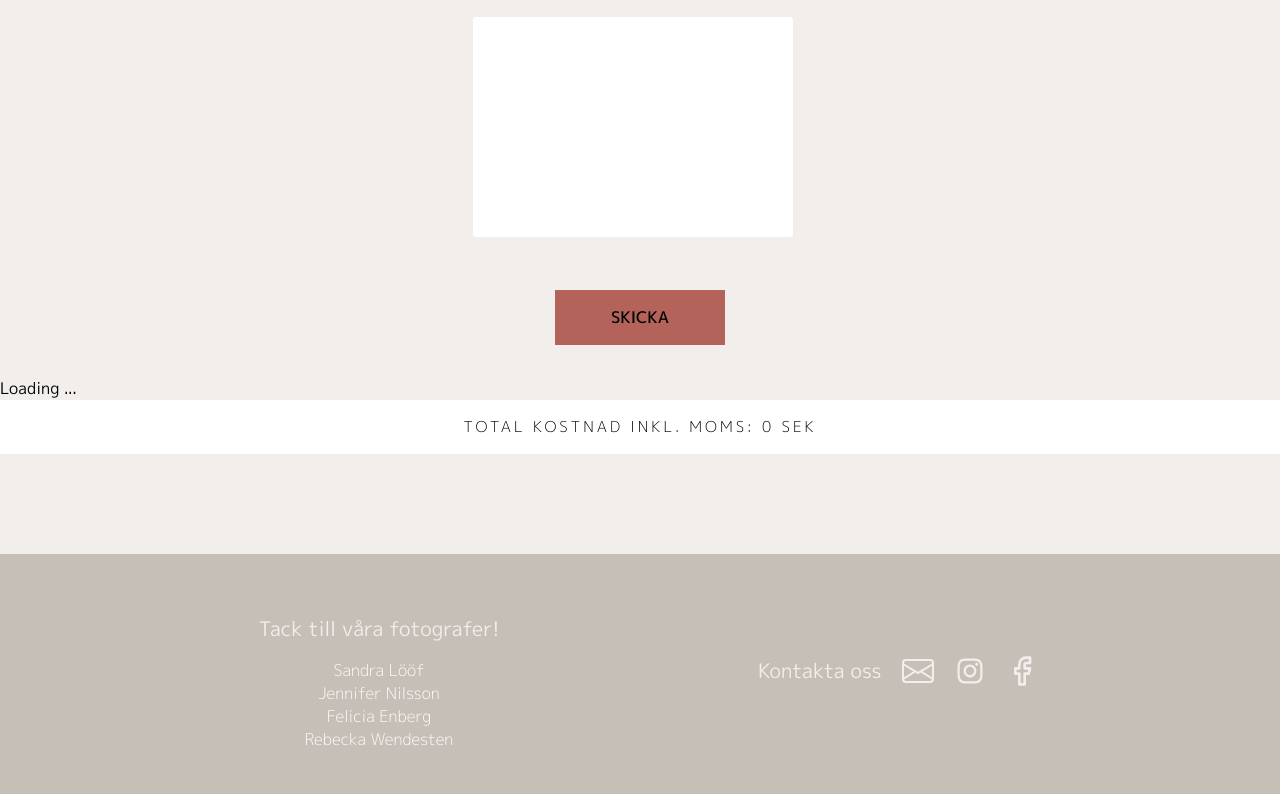
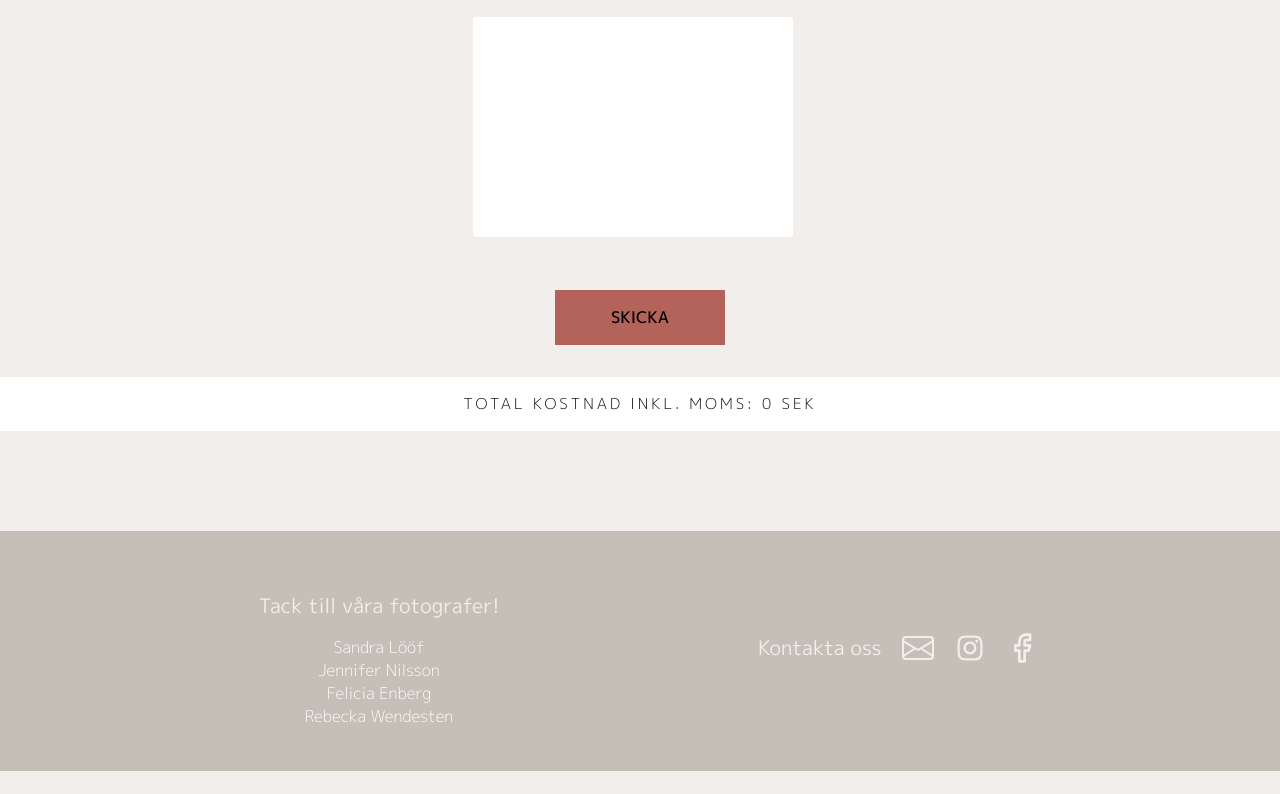
Before and after one commit to mathildakarlsson/final-project, a React (Create React App) app: page /wishlist in a window 1280 px wide. Shown: the part 797-1591 px from the top of the page. After the commit the page ends 1568 px from the top, so only its background shows below. Built offline with nearby package versions, Linux system fonts and the light colour scheme.

Commit message:
fixed loading function, however broke SetmailerState, solved temp by window location reload

```diff
--- a/src/pages/BookingForm.js
+++ b/src/pages/BookingForm.js
@@ -22,7 +22,7 @@ const BookingForm = () => {
         products: {},
     });
 
-    const [done, setDone] = useState(undefined)
+    const [isLoading, setIsLoading] = useState(false)
 
     const handleStateChange = (e) => {
         setMailerState((prevState) => ({
@@ -32,13 +32,12 @@ const BookingForm = () => {
     }
 
     const submitEmail = async (e) => {
+        setIsLoading(true)
         e.preventDefault();
         console.log({ mailerState });
 
         const data = mailerState;
         data.products = {products}
-
-        setDone(undefined)
 
         const response = await fetch("https://final-project-nsd.herokuapp.com/send2", {
             method: "POST",
@@ -52,8 +51,7 @@ const BookingForm = () => {
             const resData = await res;
             console.log(resData);
 
-            setDone(true)
-
+            setIsLoading(false)
 
             if (resData.status === "success") {
                 // swal({
@@ -62,6 +60,8 @@ const BookingForm = () => {
                 //     button: 'Ok',
                 // });
                 alert('Din förfrågan har skickats till Nordic Spells Decor.\nTack för ditt mail!\nVi hör av oss inom kort när vi sett över dina önskemål och tillgänglighet!')
+                // setMailerState(true)
+                window.location.reload();
 
             } else if (resData.status === "fail") {
                 // swal({
@@ -83,7 +83,6 @@ const BookingForm = () => {
                 message: "",
                 products: {},
             });
-
         });
     };
 
@@ -183,11 +182,11 @@ const BookingForm = () => {
                 </form>
             </Formwrapper>
 
-            <div>
-                {!done ? (
+               <div>
+                {isLoading ? (
                     <Loading/>
                 ) : (
-                    <p>not loading anymore</p>
+                    <p> </p>
                 )}
             </div>
 
```
